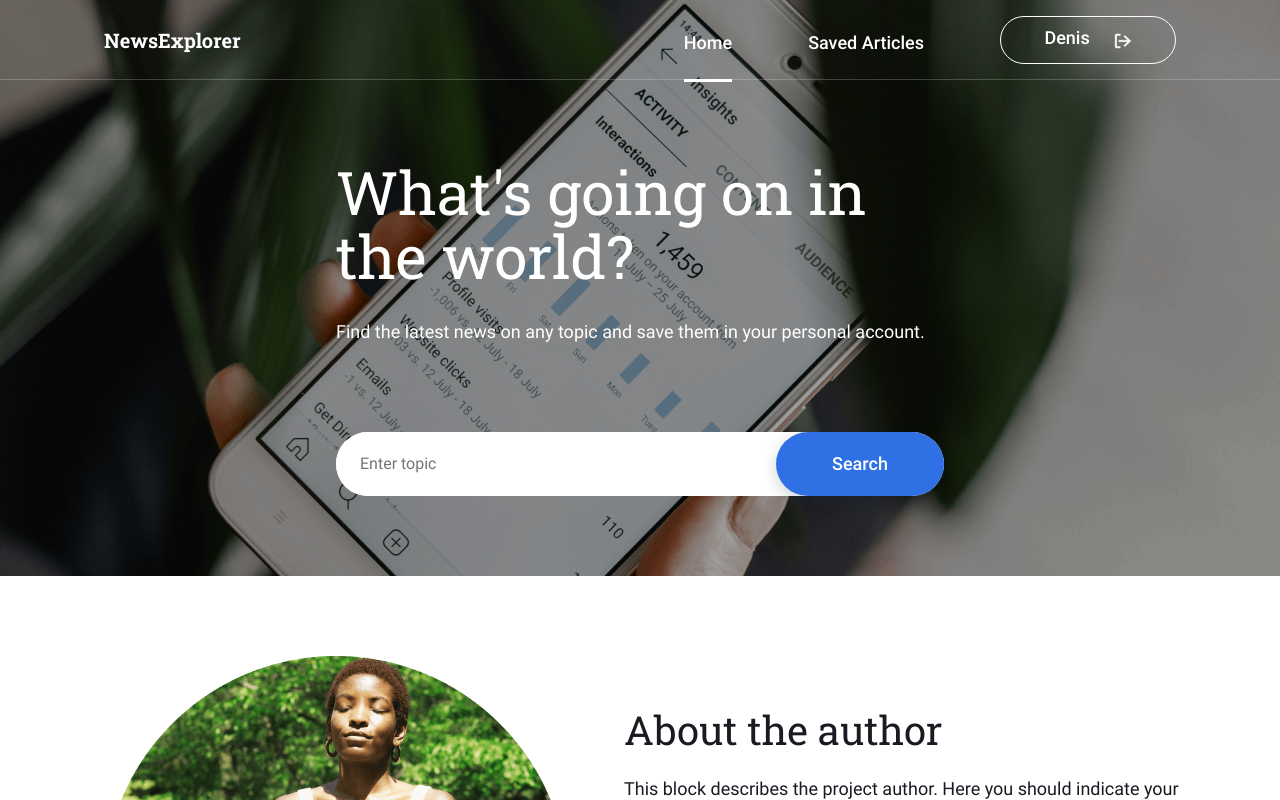
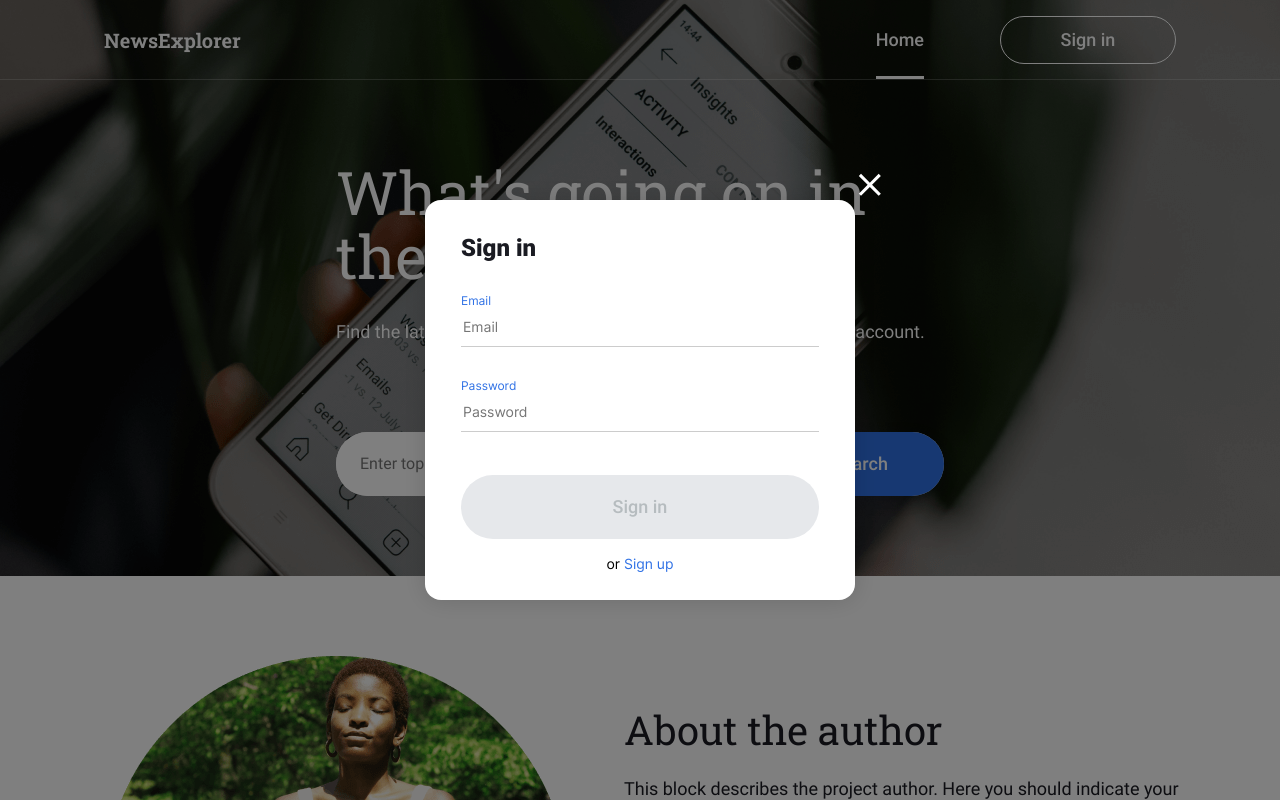
Before and after one commit to idenispankov/news-explorer-frontend, a React (Create React App) app: page / in a window 1280 px wide. Both pictures are taken after a click on the button "Sign in". Shown: the top 800 px of the page. Built offline with nearby package versions, Linux system fonts and the light colour scheme.

Commit message:
refactored Login Component and Popup, logout also works

```diff
--- a/src/components/App/App.js
+++ b/src/components/App/App.js
@@ -40,8 +40,10 @@ function App() {
   // });
 
   const [loggedin, setLoggedin] = useState(false);
-  const [isPopupOpen, setIsPopupOpen] = useState(true);
+  const [isPopupOpen, setIsPopupOpen] = useState(false);
+  const [isRegisterPopupOpen, setIsRegisterPopupOpen] = useState(false);
   const [isSuccessOpen, setIsSuccessOpen] = useState(false);
+  const [isLoginPopupOpen, setIsLoginPopupOpen] = useState(false);
 
   const [isSearchHappened, setIsSearchHappened] = useState(false);
   const [isLoading, setIsLoading] = useState(false);
@@ -54,6 +56,33 @@ function App() {
     name: '',
   });
 
+  // Close Popups
+  const closeAllPopups = () => {
+    setIsLoginPopupOpen(false);
+    setEventListener(false);
+  };
+
+  const setEventListener = (listen) => {
+    listen
+      ? document.addEventListener('keyup', closeOnEsc)
+      : document.removeEventListener('keyup', closeOnEsc);
+    listen
+      ? document.addEventListener('click', closeOutSide)
+      : document.removeEventListener('click', closeOutSide);
+  };
+
+  const closeOnEsc = (e) => {
+    if (e.key === 'Escape') {
+      closeAllPopups();
+    }
+  };
+
+  const closeOutSide = (e) => {
+    if (e.target.classList.contains('modal')) {
+      closeAllPopups();
+    }
+  };
+
   //////////////////////////// AUTHENTICATION ////////////////////////////////////////////////////////
   //////////////////////////// AUTHENTICATION ////////////////////////////////////////////////////////
   //////////////////////////// AUTHENTICATION ////////////////////////////////////////////////////////
@@ -64,18 +93,23 @@ function App() {
   //////////////////////////// AUTHENTICATION ////////////////////////////////////////////////////////
   //////////////////////////// AUTHENTICATION ////////////////////////////////////////////////////////
   //////////////////////////// AUTHENTICATION ////////////////////////////////////////////////////////
+
+  const handleSigninClick = () => {
+    setIsLoginPopupOpen(true);
+    setEventListener(true);
+  };
+
   const handleRegister = (email, password, name) => {
     auth
       .register(email, password, name)
       .then((res) => {
         if (res.email) {
           setIsregestered(true);
-          setIsPopupOpen(false);
-          setIsSuccessOpen(true);
+          // setIsPopupOpen(false);
+          // setIsSuccessOpen(true);
           history.push('/signin');
         } else if (!res.email) {
           setIsregestered(false);
-          history.push('/signup');
         }
       })
       .catch((err) => console.log(err));
@@ -88,10 +122,9 @@ function App() {
         if (data.email) {
           setLoggedin(true);
           setToken(localStorage.getItem('jwt'));
-          history.push('/');
+          setIsLoginPopupOpen(false);
         } else if (!data.email) {
           setLoggedin(false);
-          history.push('/signin');
         }
       })
       .catch((err) => console.log(err));
@@ -127,68 +160,15 @@ function App() {
   //////////////////////////// AUTHENTICATION ////////////////////////////////////////////////////////
   //////////////////////////// AUTHENTICATION ////////////////////////////////////////////////////////
 
-  /////////////////////////////////////////////// POPUP /////////////////////////////////////////////////
-  /////////////////////////////////////////////// POPUP /////////////////////////////////////////////////
-  /////////////////////////////////////////////// POPUP /////////////////////////////////////////////////
-  /////////////////////////////////////////////// POPUP /////////////////////////////////////////////////
-  /////////////////////////////////////////////// POPUP /////////////////////////////////////////////////
-  /////////////////////////////////////////////// POPUP /////////////////////////////////////////////////
-  /////////////////////////////////////////////// POPUP /////////////////////////////////////////////////
-  /////////////////////////////////////////////// POPUP /////////////////////////////////////////////////
-  /////////////////////////////////////////////// POPUP /////////////////////////////////////////////////
-
-  // Close Popup Outside
-  const setEventListener = (listen) => {
-    listen
-      ? document.addEventListener('keyup', closeOnEsc)
-      : document.removeEventListener('keyup', closeOnEsc);
-    listen
-      ? document.addEventListener('click', closeOutSide)
-      : document.removeEventListener('click', closeOutSide);
-  };
-
-  const closeOnEsc = (e) => {
-    if (e.key === 'Escape') {
-      setIsPopupOpen(false);
-      history.push('/');
-    }
-  };
-
-  const closeOutSide = (e) => {
-    if (e.target.classList.contains('modal')) {
-      setIsPopupOpen(false);
-      history.push('/');
-    }
-  };
-
-  // UseEffect for Popup
-  useEffect(() => {
-    if (isPopupOpen) {
-      setEventListener(true);
-    }
-  }, [isPopupOpen]);
-  /////////////////////////////////////////////// POPUP /////////////////////////////////////////////////
-  /////////////////////////////////////////////// POPUP /////////////////////////////////////////////////
-  /////////////////////////////////////////////// POPUP /////////////////////////////////////////////////
-  /////////////////////////////////////////////// POPUP /////////////////////////////////////////////////
-  /////////////////////////////////////////////// POPUP /////////////////////////////////////////////////
-  /////////////////////////////////////////////// POPUP /////////////////////////////////////////////////
-  /////////////////////////////////////////////// POPUP /////////////////////////////////////////////////
-  /////////////////////////////////////////////// POPUP /////////////////////////////////////////////////
-  /////////////////////////////////////////////// POPUP /////////////////////////////////////////////////
-  /////////////////////////////////////////////// POPUP /////////////////////////////////////////////////
-  /////////////////////////////////////////////// POPUP /////////////////////////////////////////////////
-
   return (
-    <div className='app'>
-      <CurrentUserContext.Provider value={currentUser}>
+    <CurrentUserContext.Provider value={currentUser}>
+      <div className='app'>
         <Switch>
           <Route exact path='/'>
             <Navbar
               loggedin={loggedin}
-              setLoggedin={setLoggedin}
-              isPopupOpen={isPopupOpen}
               handleLogout={handleLogout}
+              onSigninClick={handleSigninClick}
             />
             <Header
               setIsSearchHappened={setIsSearchHappened}
@@ -196,7 +176,6 @@ function App() {
               setIsLoading={setIsLoading}
             />
             <Main
-              setIsPopupOpen={setIsPopupOpen}
               loggedin={loggedin}
               isSearchHappened={isSearchHappened}
               isLoading={isLoading}
@@ -204,19 +183,19 @@ function App() {
             <About />
           </Route>
           <Route path='/saved-news'>
-            <Navbar
-              loggedin={loggedin}
-              setLoggedin={setLoggedin}
-              isPopupOpen={isPopupOpen}
-              handleLogout={handleLogout}
-            />
+            <Navbar loggedin={loggedin} handleLogout={handleLogout} />
             <SavedNewsHeader />
             <Main loggedin={loggedin} />
           </Route>
         </Switch>
         <Footer />
-      </CurrentUserContext.Provider>
-    </div>
+      </div>
+      <Login
+        isPopupOpen={isLoginPopupOpen}
+        handleLogin={handleLogin}
+        onClose={closeAllPopups}
+      />
+    </CurrentUserContext.Provider>
   );
 }
 
--- a/src/components/Login/Login.js
+++ b/src/components/Login/Login.js
@@ -1,23 +1,20 @@
 import './Login.css';
 import { useEffect, useState } from 'react';
-import { useHistory, NavLink } from 'react-router-dom';
+import { NavLink } from 'react-router-dom';
 import PopupWithForm from '../PopupWithForm/PopupWithForm.js';
 import Input from '../Input/Input.js';
 import FormSubmitButton from '../FormSubmitButton/FormSubmitButton.js';
 import CloseFormButton from '../CloseFormButton/CloseFormButton.js';
 // import validateLogin from '../validateLogin';
 
-const Login = ({ setIsPopupOpen, isPopupOpen, handleLogin }) => {
-  const history = useHistory();
-
+const Login = (props) => {
   const [email, setEmail] = useState('');
   const [password, setPassword] = useState('');
   const [buttonDisabled, setButtonDisabled] = useState(true);
 
   // CLOSE MODAL
   const onFormClose = () => {
-    history.push('/');
-    setIsPopupOpen(false);
+    props.onClose();
   };
 
   const handleEmailChange = (e) => {
@@ -31,24 +28,25 @@ const Login = ({ setIsPopupOpen, isPopupOpen, handleLogin }) => {
   // Submit
   const handleSubmit = (e) => {
     e.preventDefault();
-    handleLogin(email, password);
+    props.handleLogin(email, password);
+    setEmail('');
+    setPassword('');
   };
 
   // Use Effect
   useEffect(() => {
-    setIsPopupOpen(true);
     if (email && password) {
       setButtonDisabled(false);
     } else {
       setButtonDisabled(true);
     }
-  }, [email, password, setIsPopupOpen, isPopupOpen]);
+  }, [email, password]);
 
   return (
     <PopupWithForm
       formHeadingText='Sign in'
       onSubmit={handleSubmit}
-      isPopupOpen={isPopupOpen}
+      isPopupOpen={props.isPopupOpen}
     >
       <Input
         label='Email'
@@ -75,7 +73,7 @@ const Login = ({ setIsPopupOpen, isPopupOpen, handleLogin }) => {
       />
       <p className='form__text'>
         or{' '}
-        <NavLink to='/signup' className='form__link'>
+        <NavLink to='/' className='form__link'>
           Sign up
         </NavLink>
       </p>
--- a/src/components/Navbar/Navbar.css
+++ b/src/components/Navbar/Navbar.css
@@ -79,6 +79,8 @@
   background: transparent;
   color: #fff;
   padding: 0;
+  cursor: pointer;
+  outline: none;
 }
 
 .navbar__button-signin {
--- a/src/components/Navbar/Navbar.js
+++ b/src/components/Navbar/Navbar.js
@@ -1,16 +1,12 @@
 import './Navbar.css';
 import { useHistory, NavLink, withRouter } from 'react-router-dom';
 import { useState } from 'react';
-// import LoginButton from '../LoginButton/LoginButton';
-// import LogoutButton from '../LogoutButton/LogoutButton';
 import whiteLogoutIcon from '../../images/logout-light.png';
 import darkLogoutIcon from '../../images/logout-dark.svg';
 
-const Navbar = ({ loggedin, handleLogout, setLoggedin }) => {
+const Navbar = ({ loggedin, handleLogout, onSigninClick }) => {
   const history = useHistory();
   const isSavedNewsRoute = history.location.pathname.includes('saved-news');
-  // const isSigninRoute = history.location.pathname.includes('signin');
-  // const isRegisterRoute = history.location.pathname.includes('signup');
 
   const [isHamburgerMenuOpen, setIsHamburgerMenuOpen] = useState(false);
 
@@ -26,8 +22,8 @@ const Navbar = ({ loggedin, handleLogout, setLoggedin }) => {
     setIsHamburgerMenuOpen(false);
   };
 
-  const onSigninClick = () => {
-    setLoggedin(true);
+  const onLogoutClick = () => {
+    handleLogout();
   };
 
   return (
@@ -97,7 +93,7 @@ const Navbar = ({ loggedin, handleLogout, setLoggedin }) => {
               >
                 Denis
               </p>{' '}
-              <NavLink to='/' onClick={() => setLoggedin(false)}>
+              <NavLink to='/' onClick={onLogoutClick}>
                 {isSavedNewsRoute ? (
                   <img
                     className='navbar__button-icon'
```
Also changed, not shown: src/components/LoginButton/LoginButton.css (deleted, +0 -40 lines), src/components/LoginButton/LoginButton.js (deleted, +0 -14 lines), src/components/LogoutButton/LogoutButton.css (deleted, +0 -35 lines), src/components/LogoutButton/LogoutButton.js (deleted, +0 -43 lines).
